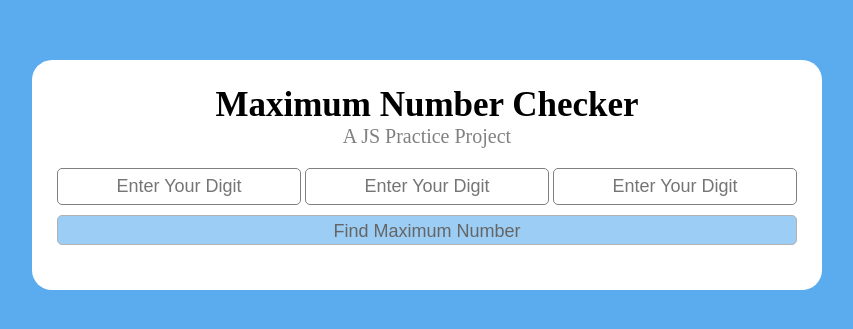
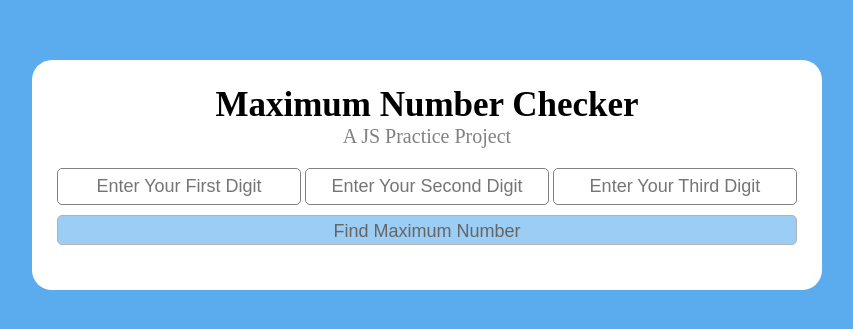
Before and after one commit to Raihan-009/max-num-checker-js-project, a plain HTML site: page index.html in a window 1280 px wide. Shown: the part 233-562 px from the top of the page, without its empty margins (213-1066 px from the left). Drawn offline with Linux system fonts and the light colour scheme.

Commit message:
project done3

```diff
--- a/index.html
+++ b/index.html
@@ -17,9 +17,9 @@
         </div>
         <div class="content">
             <div class="input-form">
-                <input class="digit1" type="text" name="d1" placeholder="Enter Your Digit">
-                <input class="digit2" type="text" name="d2" placeholder="Enter Your Digit">
-                <input class="digit3" type="text" name="d3" placeholder="Enter Your Digit">
+                <input class="digit1" type="text" name="d1" placeholder="Enter Your First Digit">
+                <input class="digit2" type="text" name="d2" placeholder="Enter Your Second Digit">
+                <input class="digit3" type="text" name="d3" placeholder="Enter Your Third Digit">
             </div>
             <div class="submit-button">
                 <button class="submission">Find Maximum Number</button>
```
